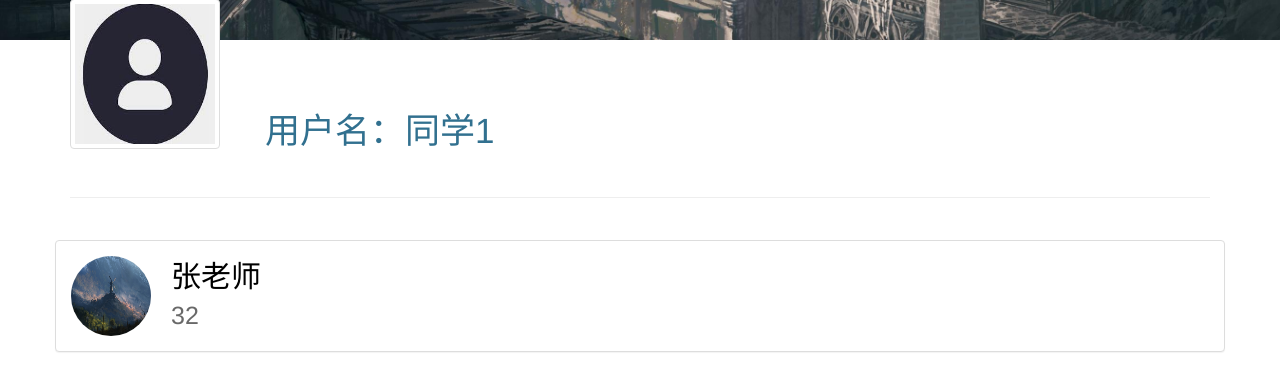
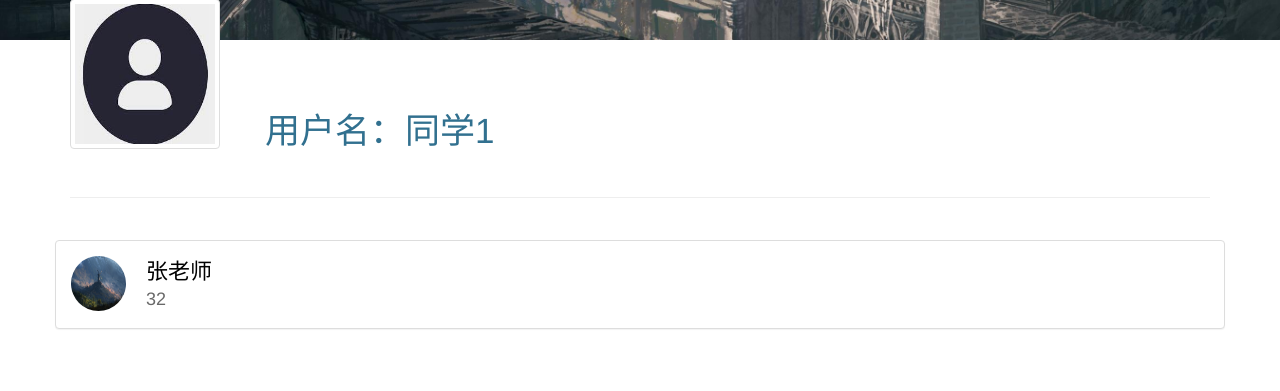
Before and after one commit to royzhz/web, a Flask app: page /chat/allchat in a window 1280 px wide. Shown: the part 221-612 px from the top of the page. Run offline with Flask 2, Linux system fonts and the light colour scheme; a user stored in the database is signed in; data comes from the database, SQL or seed files in the repository; some libraries are stand-ins or nearby versions.

Commit message:
修改架构

```diff
--- a/apps/templates/allchat.html
+++ b/apps/templates/allchat.html
@@ -36,11 +36,11 @@
                 <div class="panel-body row">
                     <div class="col-md-12">
 
-                        <div class="wrap" style="width:80px;
+                        <div class="wrap" style="width:55px;
                                                 margin-bottom:0px;
                                                 position:relative;">
                             <div class="img">
-                                <img class="img-circle pull-left" style="width:80px;height:80px;"
+                                <img class="img-circle pull-left" style="width:55px;height:55px;"
                                      src="{{url_for('static', filename='images/user/'+id|string+'/head.jpg')}}">
                             </div>
                             {% if has_check[loop.index0] %}
@@ -57,8 +57,8 @@
                         <!--                        <img class="img-circle pull-left" style="width:40px;height:40px;"-->
                         <!--                             src="{{url_for('static', filename='images/user/'+id|string+'/head.jpg')}}">-->
                         <div>
-                            <div style="margin-left:100px;vertical-align:middle;font-size: 30px;color:black;">{{name[loop.index0]}}</div>
-                            <div style="margin-left:100px;font-size: 25px;color:#696969;">{{chat_history[loop.index0]}}</div>
+                            <div style="margin-left:75px;vertical-align:middle;font-size:22px;color:black;">{{name[loop.index0]}}</div>
+                            <div style="margin-left:75px;font-size:18px;color:#696969;">{{chat_history[loop.index0]}}</div>
                         </div>
                     </div>
                 </div>
```
